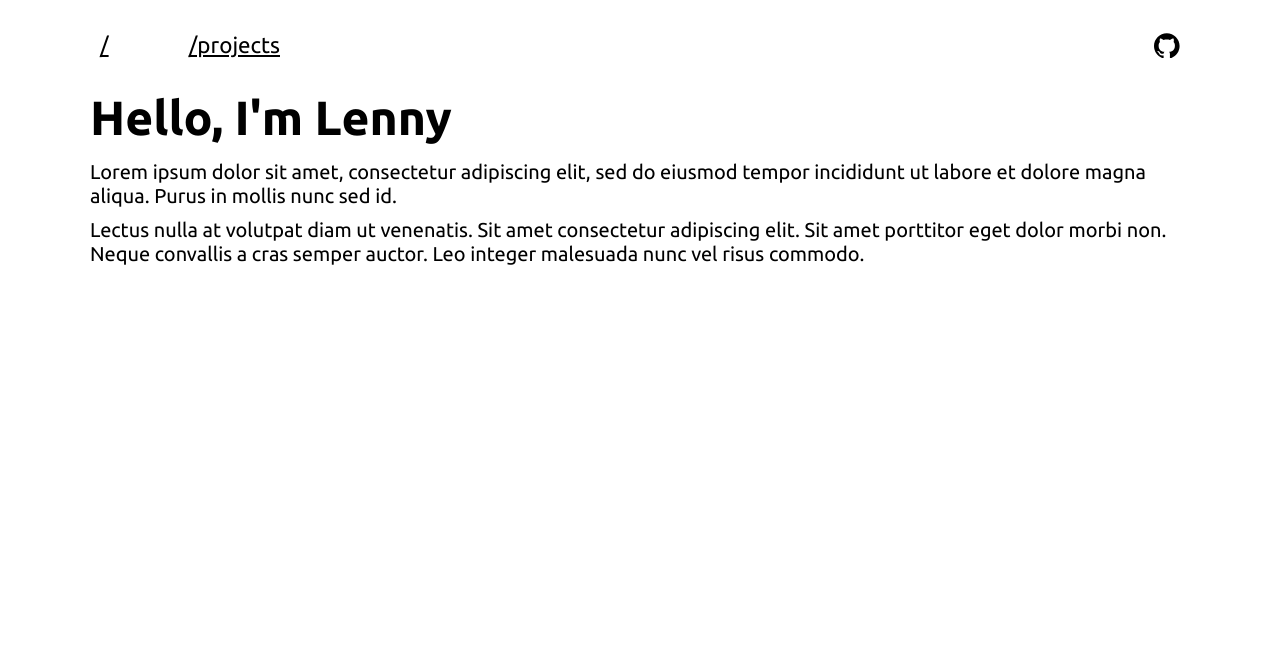
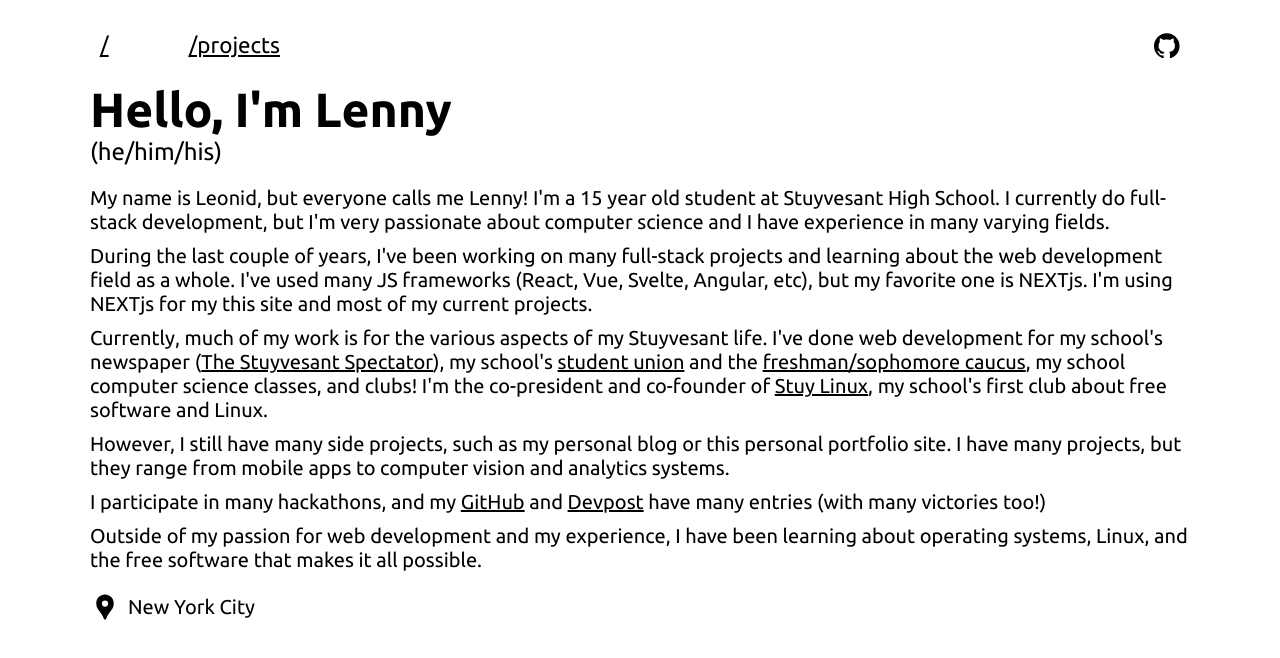
Before and after one commit to leomet07/nextportfolio, a Next.js app: page / in a window 1280 px wide. Shown: the top 658 px of the page. Built offline with nearby package versions, Linux system fonts and the light colour scheme.

Commit message:
Basic home page additions

```diff
--- a/pages/index.tsx
+++ b/pages/index.tsx
@@ -1,5 +1,6 @@
 import Head from "next/head";
 import styles from "../styles/Home.module.css";
+import { MdLocationPin } from "react-icons/md";
 
 const Home = () => {
 	return (
@@ -10,18 +11,62 @@ const Home = () => {
 			</Head>
 
 			<main className={styles.main}>
-				<h1 className={styles.title}>Hello, I&apos;m Lenny</h1>
+				<div id={styles.titles_container}>
+					<h1 className={styles.title}>Hello, I&apos;m Lenny</h1>
+					<p id={styles.pronouns}>(he/him/his)</p>
+				</div>
 				<p>
-					Lorem ipsum dolor sit amet, consectetur adipiscing elit, sed
-					do eiusmod tempor incididunt ut labore et dolore magna
-					aliqua. Purus in mollis nunc sed id.
+					My name is Leonid, but everyone calls me Lenny! I&apos;m a
+					15 year old student at Stuyvesant High School. I currently
+					do full-stack development, but I&apos;m very passionate
+					about computer science and I have experience in many varying
+					fields.
 				</p>
 				<p>
-					Lectus nulla at volutpat diam ut venenatis. Sit amet
-					consectetur adipiscing elit. Sit amet porttitor eget dolor
-					morbi non. Neque convallis a cras semper auctor. Leo integer
-					malesuada nunc vel risus commodo.
+					During the last couple of years, I&apos;ve been working on
+					many full-stack projects and learning about the web
+					development field as a whole. I&apos;ve used many JS
+					frameworks (React, Vue, Svelte, Angular, etc), but my
+					favorite one is NEXTjs. I&apos;m using NEXTjs for my this
+					site and most of my current projects.
 				</p>
+				<p>
+					Currently, much of my work is for the various aspects of my
+					Stuyvesant life. I&apos;ve done web development for my
+					school&apos;s newspaper (
+					<a href="https://stuyspec.com">The Stuyvesant Spectator</a>
+					), my school&apos;s{" "}
+					<a href="https://stuysu.org">student union</a> and the{" "}
+					<a href="https://sophomore.stuysu.org">
+						freshman/sophomore caucus
+					</a>
+					, my school computer science classes, and clubs! I&apos;m
+					the co-president and co-founder of{" "}
+					<a href="https://stuylinux.org">Stuy Linux</a>, my
+					school&apos;s first club about free software and Linux.
+				</p>
+				<p>
+					However, I still have many side projects, such as my
+					personal blog or this personal portfolio site. I have many
+					projects, but they range from mobile apps to computer vision
+					and analytics systems.
+				</p>
+				<p>
+					I participate in many hackathons, and my{" "}
+					<a href="https://github.com/leomet07">GitHub</a> and{" "}
+					<a href="https://devpost.com/leomet07">Devpost</a> have many
+					entries (with many victories too!)
+				</p>
+				<p>
+					Outside of my passion for web development and my experience,
+					I have been learning about operating systems, Linux, and the
+					free software that makes it all possible.
+				</p>
+				<div id={styles.other_info_container}>
+					<div id={styles.location_container}>
+						<MdLocationPin id={styles.location_pin} /> New York City
+					</div>
+				</div>
 			</main>
 		</div>
 	);
--- a/styles/Home.module.css
+++ b/styles/Home.module.css
@@ -6,9 +6,17 @@
 	padding-top: 20px;
 }
 
+#titles_container {
+	margin-bottom: 20px;
+}
+
 .title {
 	font-size: 3rem;
-	margin-bottom: 15px;
+	line-height: 0.8;
+}
+
+#pronouns {
+	font-size: 1.5rem;
 }
 
 .main p {
@@ -16,23 +24,40 @@
 	margin-top: 10px;
 	margin-bottom: 10px;
 }
+
+.main a {
+	text-decoration: underline;
+}
 @media (max-width: 440px) {
 	.title {
 		font-size: 2.5rem;
-		margin-bottom: 15px;
 	}
 }
 
 @media (max-width: 340px) {
 	.title {
 		font-size: 2.25rem;
-		margin-bottom: 15px;
 	}
 }
 
 @media (max-width: 305px) {
 	.title {
 		font-size: 2rem;
-		margin-bottom: 15px;
 	}
 }
+
+#other_info_container {
+	margin-top: 15px;
+	font-size: 1.25rem;
+}
+
+#location_container {
+	height: 40px;
+	display: flex;
+	align-items: center;
+}
+#location_pin {
+	height: 30px;
+	width: auto;
+	margin-right: 8px;
+}
```
